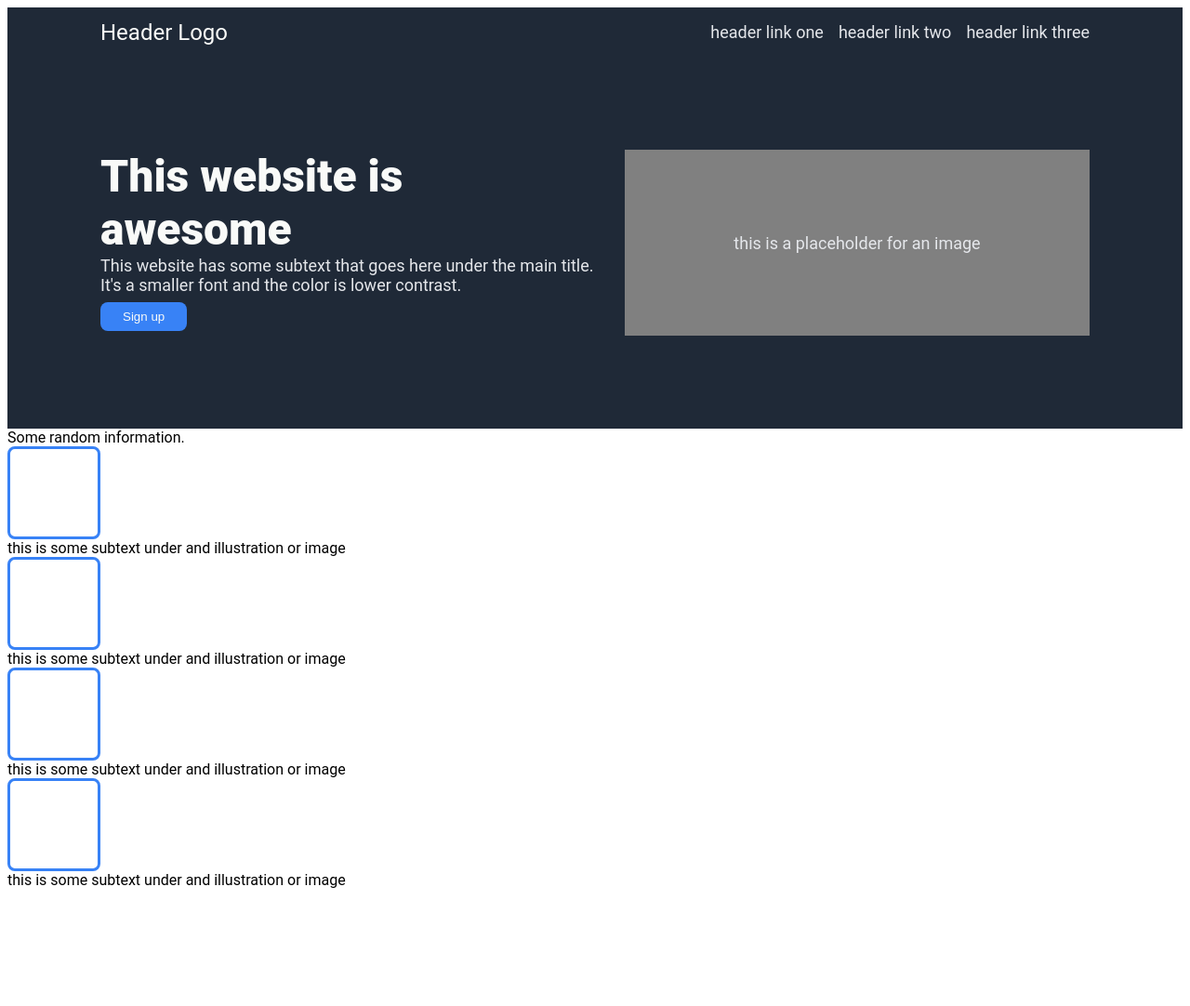
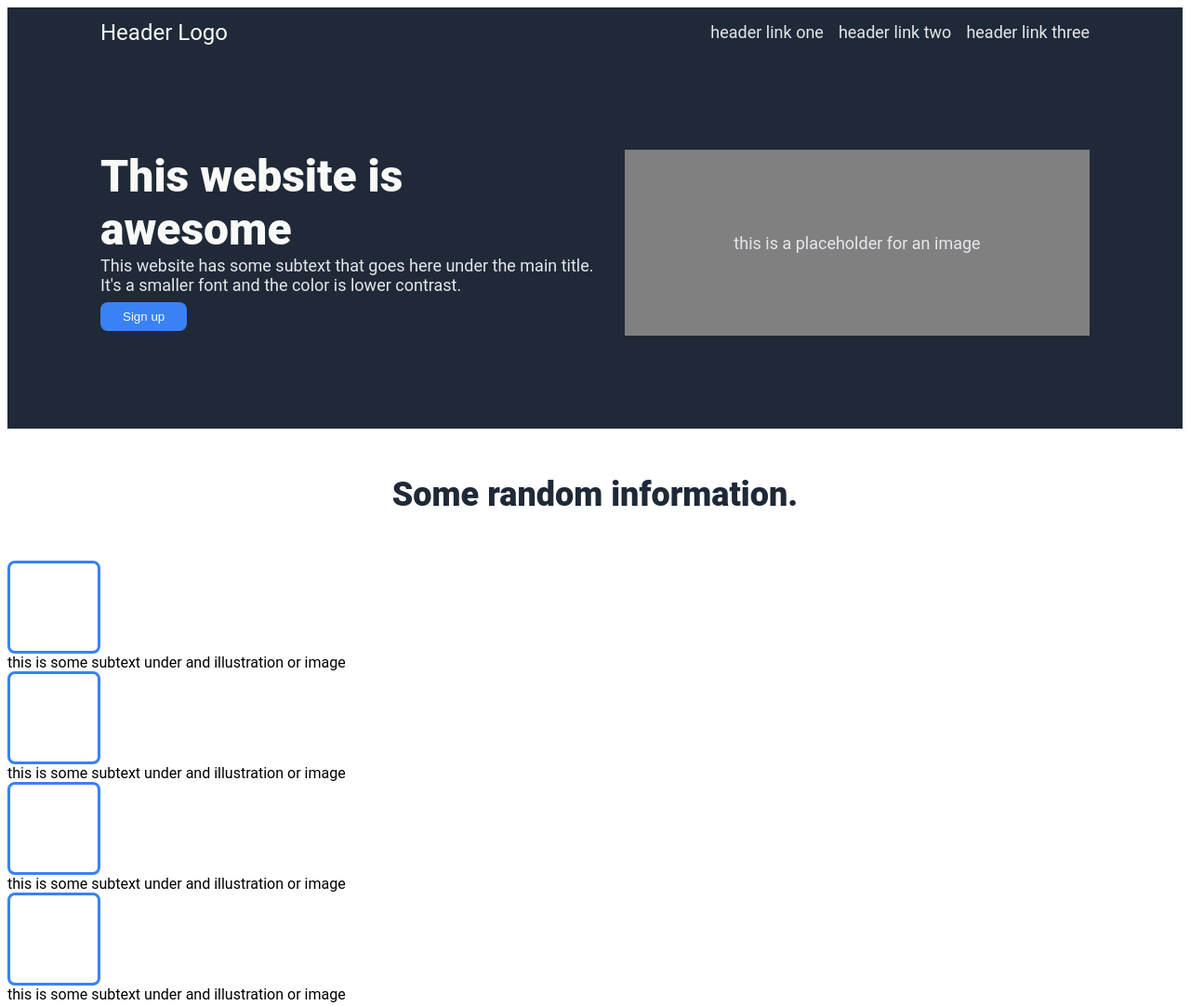
Before and after one commit to peter-mowen/odin-landing-page, a plain HTML site: page index.html in a window 1280 px wide. Shown: the whole page at 93% size. Before the commit the page ends 964 px from the top, so only its background shows below. Drawn offline with Linux system fonts and the light colour scheme.

Commit message:
Style info header

```diff
--- a/style.css
+++ b/style.css
@@ -83,3 +83,13 @@ nav {
   height: 100px;
   width: 100px;
 }
+
+.info-header {
+  font-size: 36px;
+  font-weight: 900;
+  color: #1F2937;
+  display: flex;
+  justify-content: center;
+  align-items: center;
+  padding: 50px 0px;
+}
```
